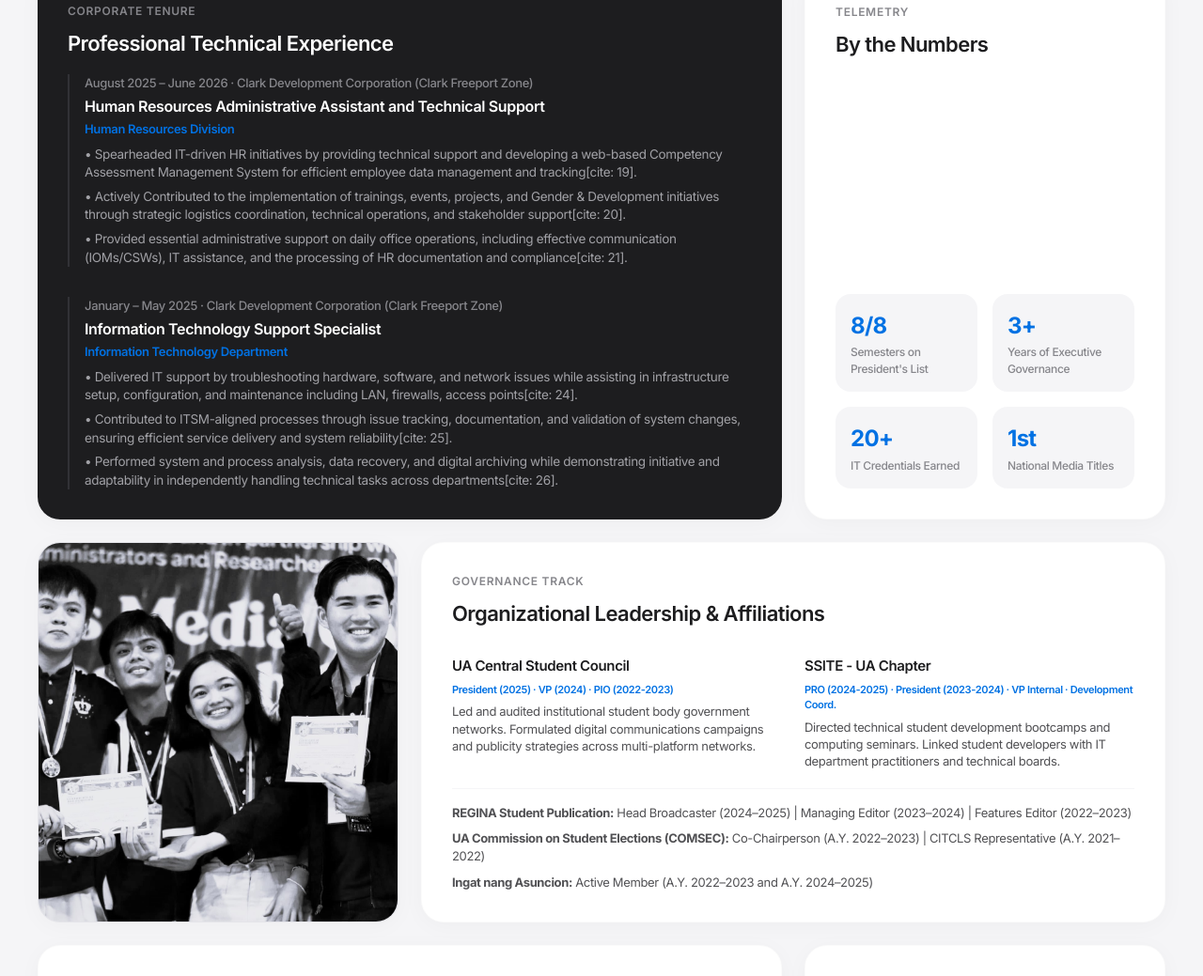
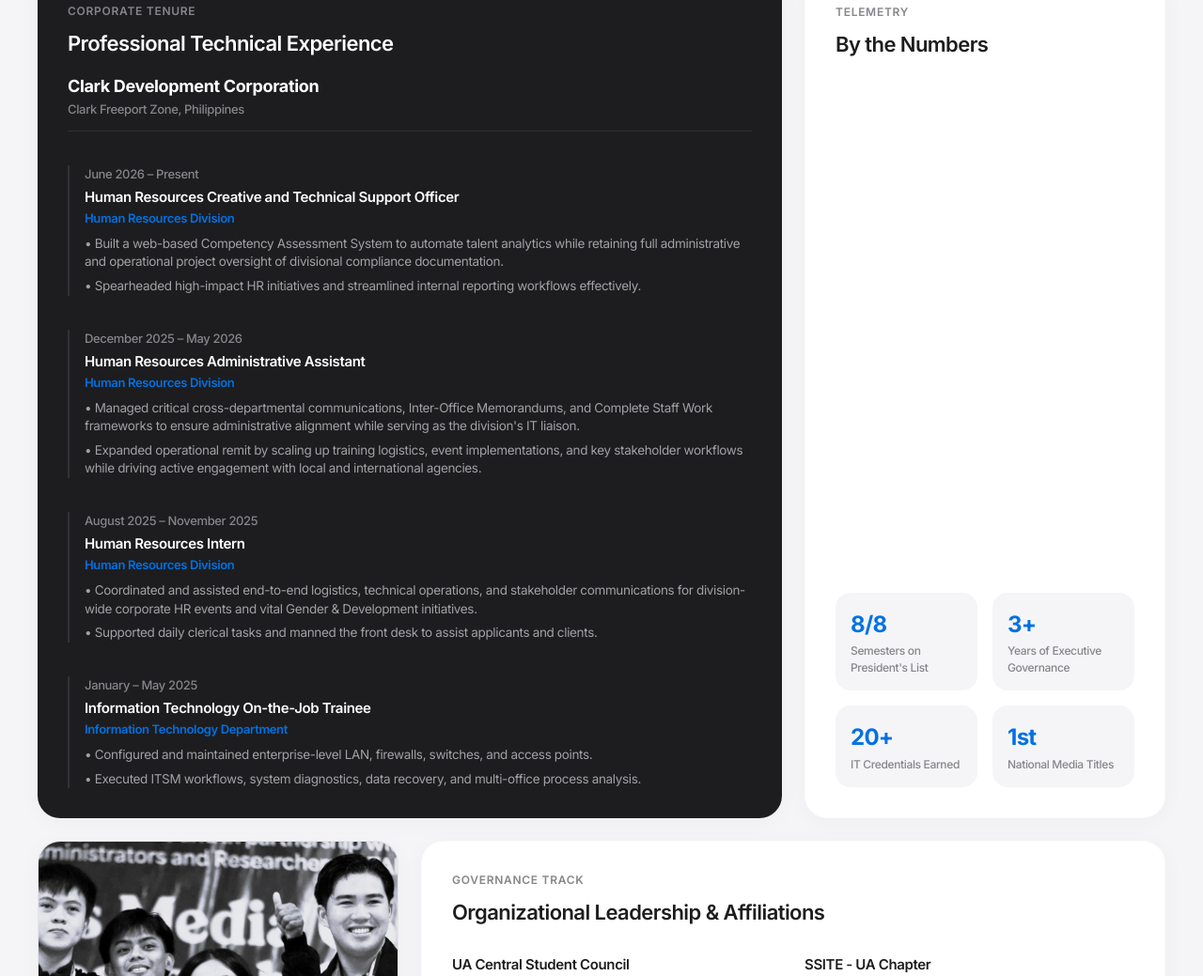
Before and after one commit to louiesangelo30/Executive-Portfolio, a plain HTML site: page index.html in a window 1280 px wide. Shown: the part 1517-2556 px from the top of the page at 94% size. Drawn offline with Linux system fonts and the light colour scheme.

Commit message:
Update index.html

```diff
--- a/index.html
+++ b/index.html
@@ -491,26 +491,52 @@
 		        <span class="card-label" style="color: #86868b;">Corporate Tenure</span>
 		        <h2 class="card-title">Professional Technical Experience</h2>
 		        <ul class="timeline-list" style="margin-top: 20px;">
+
+		            <li style="list-style: none; margin-bottom: 16px; padding-bottom: 12px; border-bottom: 1px solid #323236;">
+		                <h3 style="color: #ffffff; font-size: 18px; font-weight: 700;">Clark Development Corporation</h3>
+		                <p style="color: #86868b; font-size: 13px; font-weight: 500; margin-top: 2px;">Clark Freeport Zone, Philippines</p>
+		            </li>
+
 		            <li class="timeline-item">
-		                <p class="timeline-meta">August 2025 – June 2026 · Clark Development Corporation (Clark Freeport Zone)</p>
-		                <h3 class="timeline-role">Human Resources Administrative Assistant and Technical Support</h3>
+		                <p class="timeline-meta">June 2026 – Present</p>
+		                <h4 class="timeline-role" style="color: #ffffff; font-size: 15px; font-weight: 600;">Human Resources Creative and Technical Support Officer</h4>
 		                <p class="timeline-meta" style="color: #0071e3; font-weight: 600; margin-top: 2px;">Human Resources Division</p>
 		                <div class="timeline-desc" style="display: flex; flex-direction: column; gap: 6px; margin-top: 8px;">
-		                    <p>• Spearheaded IT-driven HR initiatives by providing technical support and developing a web-based Competency Assessment Management System for efficient employee data management and tracking[cite: 19].</p>
-		                    <p>• Actively Contributed to the implementation of trainings, events, projects, and Gender & Development initiatives through strategic logistics coordination, technical operations, and stakeholder support[cite: 20].</p>
-		                    <p>• Provided essential administrative support on daily office operations, including effective communication (IOMs/CSWs), IT assistance, and the processing of HR documentation and compliance[cite: 21].</p>
+		                    <p>• Built a web-based Competency Assessment System to automate talent analytics while retaining full administrative and operational project oversight of divisional compliance documentation.</p>
+		                    <p>• Spearheaded high-impact HR initiatives and streamlined internal reporting workflows effectively.</p>
 		                </div>
 		            </li>
-		            <li class="timeline-item" style="margin-top: 12px;">
-		                <p class="timeline-meta">January – May 2025 · Clark Development Corporation (Clark Freeport Zone)</p>
-		                <h3 class="timeline-role">Information Technology Support Specialist</h3>
+
+		            <li class="timeline-item" style="margin-top: 16px;">
+		                <p class="timeline-meta">December 2025 – May 2026</p>
+		                <h4 class="timeline-role" style="color: #ffffff; font-size: 15px; font-weight: 600;">Human Resources Administrative Assistant</h4>
+		                <p class="timeline-meta" style="color: #0071e3; font-weight: 600; margin-top: 2px;">Human Resources Division</p>
+		                <div class="timeline-desc" style="display: flex; flex-direction: column; gap: 6px; margin-top: 8px;">
+		                    <p>• Managed critical cross-departmental communications, Inter-Office Memorandums, and Complete Staff Work frameworks to ensure administrative alignment while serving as the division's IT liaison.</p>
+		                    <p>• Expanded operational remit by scaling up training logistics, event implementations, and key stakeholder workflows while driving active engagement with local and international agencies.</p>
+		                </div>
+		            </li>
+
+		            <li class="timeline-item" style="margin-top: 16px;">
+		                <p class="timeline-meta">August 2025 – November 2025</p>
+		                <h4 class="timeline-role" style="color: #ffffff; font-size: 15px; font-weight: 600;">Human Resources Intern</h4>
+		                <p class="timeline-meta" style="color: #0071e3; font-weight: 600; margin-top: 2px;">Human Resources Division</p>
+		                <div class="timeline-desc" style="display: flex; flex-direction: column; gap: 6px; margin-top: 8px;">
+		                    <p>• Coordinated and assisted end-to-end logistics, technical operations, and stakeholder communications for division-wide corporate HR events and vital Gender & Development initiatives.</p>
+		                    <p>• Supported daily clerical tasks and manned the front desk to assist applicants and clients.</p>
+		                </div>
+		            </li>
+
+		            <li class="timeline-item" style="margin-top: 16px;">
+		                <p class="timeline-meta">January – May 2025</p>
+		                <h4 class="timeline-role" style="color: #ffffff; font-size: 15px; font-weight: 600;">Information Technology On-the-Job Trainee</h4>
 		                <p class="timeline-meta" style="color: #0071e3; font-weight: 600; margin-top: 2px;">Information Technology Department</p>
 		                <div class="timeline-desc" style="display: flex; flex-direction: column; gap: 6px; margin-top: 8px;">
-		                    <p>• Delivered IT support by troubleshooting hardware, software, and network issues while assisting in infrastructure setup, configuration, and maintenance including LAN, firewalls, access points[cite: 24].</p>
-		                    <p>• Contributed to ITSM-aligned processes through issue tracking, documentation, and validation of system changes, ensuring efficient service delivery and system reliability[cite: 25].</p>
-		                    <p>• Performed system and process analysis, data recovery, and digital archiving while demonstrating initiative and adaptability in independently handling technical tasks across departments[cite: 26].</p>
+		                    <p>• Configured and maintained enterprise-level LAN, firewalls, switches, and access points.</p>
+		                    <p>• Executed ITSM workflows, system diagnostics, data recovery, and multi-office process analysis.</p>
 		                </div>
 		            </li>
+
 		        </ul>
 		    </div>
 		</section>
```
